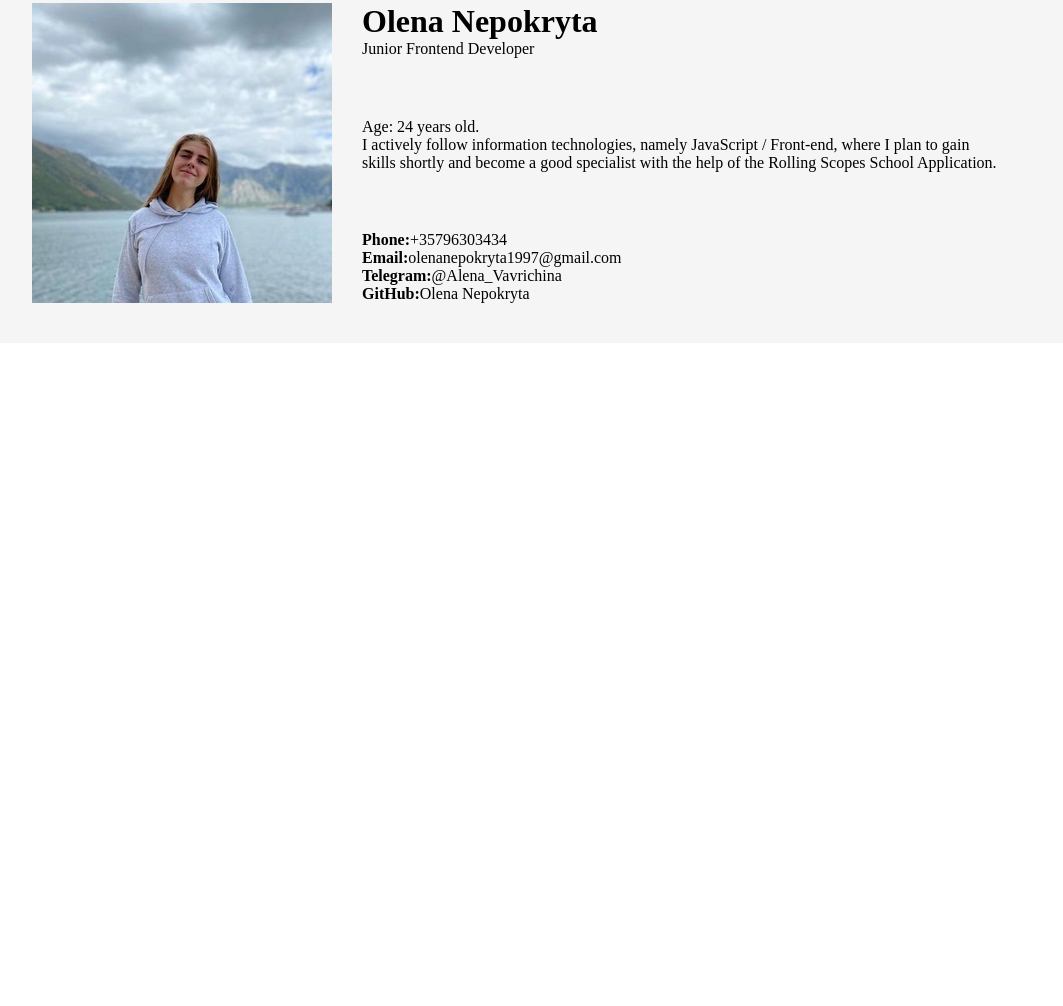
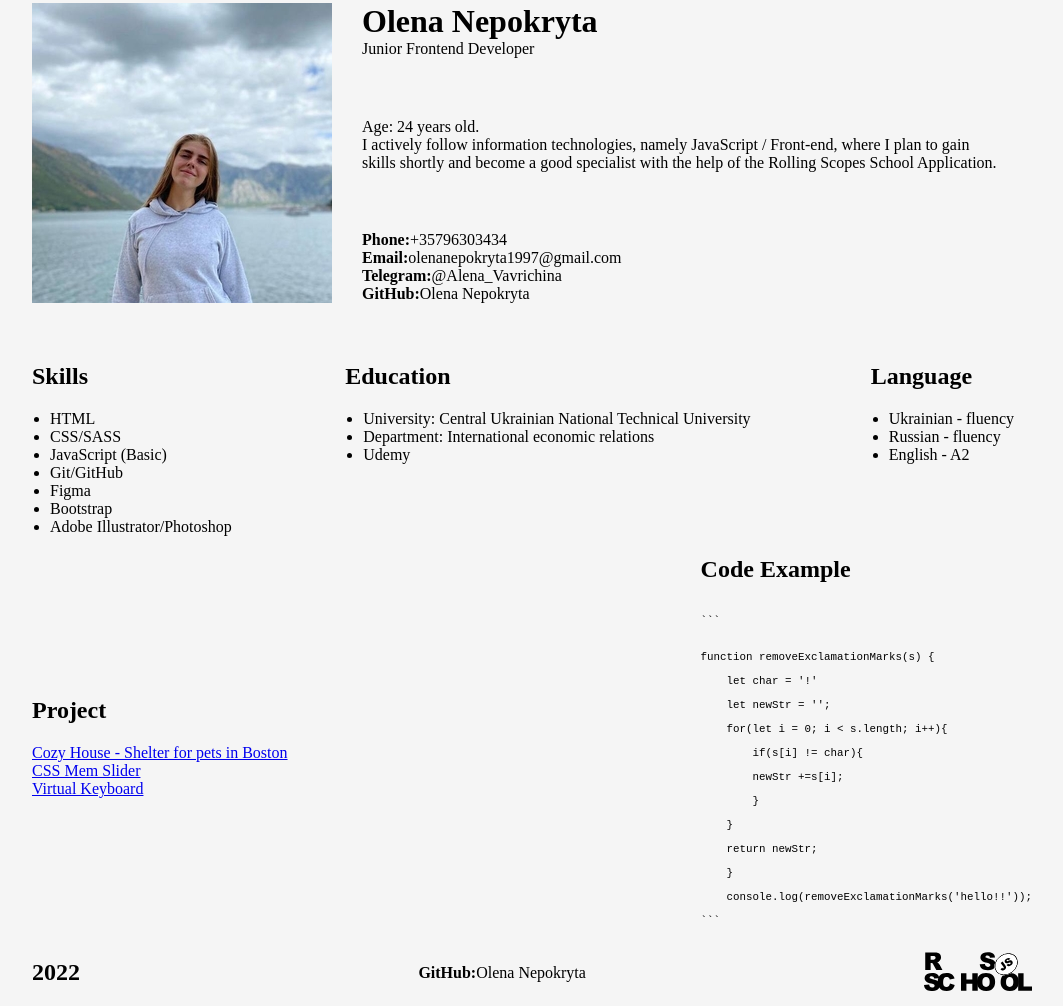
Before and after one commit to Nepokryta/rsschool-cv, a plain HTML site: page index.html in a window 1280 px wide. Shown: the part 115-1121 px from the top of the page, without its empty margins (108-1171 px from the left). Before the commit the page ends 800 px from the top, so only its background shows below. Drawn offline with Linux system fonts and the light colour scheme.

Commit message:
feat: add lodo school, section third and footer to html and css

````diff
--- a/index.html
+++ b/index.html
@@ -13,29 +13,29 @@
             <header class="header">
                 <ul class="header_menu">
                     <li class="header_item">
-                        <div class="header_link">About Me</div>
+                        <a href="#main" class="header_link">About Me</s>
                     </li>
                     <li class="header_item">
-                        <div class="header_link">Contact</div>
+                        <a href="#main" class="header_link">Contact</a>
                     </li>
                     <li class="header_item">
-                        <div class="header_link">Skills</div>
+                        <a href="#second_main" class="header_link">Skills</a>
                     </li>
                     <li class="header_item">
-                        <div class="header_link">Code Example</div>
+                        <a href="#second_main" class="header_link">Education</a>
                     </li>
                     <li class="header_item">
-                        <div class="header_link">Education</div>
+                        <a href="#second_main" class="header_link">Language</a>
                     </li>
                     <li class="header_item">
-                        <div class="header_link">Language</div>
+                        <a href="#projects" class="header_link">Projects</a>
                     </li>
                     <li class="header_item">
-                        <div class="header_link">Projects</div>
+                        <a href="#projects" class="header_link">Code Example</a>
                     </li>
                 </ul>
             </header>
-            <main class="main">
+            <main class="main" id="main">
                 <div class="main_wrapper">
                     <div class="main_description">
                         <h1 class="main_title">Olena Nepokryta</h1>
@@ -46,26 +46,99 @@
                         <ul class="contact">
                             <li class="contact_info">
                                 <div class="contact_title">Phone:</div>
-                                <div class="contact_description"><a href="tel:+35796303434"></a>+35796303434</div>
-
+                                <a href="tel:+35796303434" class="contact_description">+35796303434</a>
                             </li>
                             <li class="contact_info">
                                 <div class="contact_title">Email:</div>
-                                <div class="contact_description"><a href="mailto:olenanepokryta1997@gmail.com"></a>olenanepokryta1997@gmail.com</div>
+                                <a href="mailto:olenanepokryta1997@gmail.com" class="contact_description"> olenanepokryta1997@gmail.com</a>
                             </li>
                             <li class="contact_info">
                                 <div class="contact_title">Telegram:</div>
-                                <div class="contact_description"><a href="https://t.me/Alena_Vavrichina"></a>@Alena_Vavrichina</div>
+                                <a href="https://t.me/Alena_Vavrichina" class="contact_description">@Alena_Vavrichina</a>
                             </li>
                             <li class="contact_info">
                                 <div class="contact_title">GitHub:</div>
-                                <div class="contact_description"><a href="https://github.com/Nepokryta"></a>Olena Nepokryta</div>
+                                <a href="https://github.com/Nepokryta" class="contact_description">Olena Nepokryta</a>
                             </li>
                         </ul>
                     </div>
                 </div>
                 <img src="img/me.jpg" alt="my_photo">
             </main>
+            <section class="second_main" id="second_main">
+                <div class="container">
+                    <div class="second_page">
+                        <div class="skills">
+                            <h2>Skills</h2>
+                            <ul class="skills_info">
+                                <li>HTML</li>
+                                <li>CSS/SASS</li>
+                                <li>JavaScript (Basic)</li>
+                                <li>Git/GitHub</li>
+                                <li>Figma</li>
+                                <li>Bootstrap</li>
+                                <li>Adobe Illustrator/Photoshop</li>
+                            </ul>
+                        </div>
+                        <div class="education">
+                            <h2>Education</h2>
+                            <ul class="education_info">
+                                <li>University: Central Ukrainian National Technical University</li>
+                                <li>Department: International economic relations</li>
+                                <li>Udemy</li>
+                            </ul>
+                        </div>
+                        <div class="language">
+                            <h2>Language</h2>
+                            <ul class="education_info">
+                                <li>Ukrainian - fluency</li>
+                                <li>Russian - fluency</li>
+                                <li>English - A2</li>
+                            </ul>
+                        </div>
+                    </div>
+                </div>
+            </section>
+            <section class="project" id="projects">
+                <div class="container">
+                    <div class="project_block">
+                        <div class="project_info" >
+                            <h2>Project</h2>
+                            <div class="project_description"><a href="https://rolling-scopes-school.github.io/nepokryta-JSFE2022Q1/shelter/index.html">Cozy House - Shelter for pets in Boston</a></div>
+                            <div class="project_description"><a href="https://nepokryta.github.io/CSS-Mem-Slider/cssMemSlider/index.html">CSS Mem Slider</a></div>
+                            <div class="project_description"><a href="https://nepokryta.github.io/VirtualKeyboard/">Virtual Keyboard</a></div>
+                        </div>
+                        <div class="code">
+                            <h2>Code Example</h2>
+                            <pre><br>```</br> </pre>
+                            <pre><br>function removeExclamationMarks(s) {</br></pre>
+                                <pre><br>    let char = '!'</br></pre>
+                                <pre><br>    let newStr = '';</br></pre>
+                                <pre><br>    for(let i = 0; i < s.length; i++){</br></pre>
+                                    <pre><br>        if(s[i] != char){</br></pre>
+                                    <pre><br>        newStr +=s[i];</br></pre>
+                                    <pre><br>        }</br></pre>
+                                    <pre><br>    }</br></pre>
+                                    <pre><br>    return newStr;</br></pre>
+                                    <pre><br>    }</br></pre>
+                                <pre><br>    console.log(removeExclamationMarks('hello!!'));</br></pre>
+                            <pre><br>```</br> </pre>
+                        </div>
+                    </div>
+                </div>
+            </section>
+            <footer class="footer">
+                <div class="container">
+                   <div class="footer_info">
+                        <h2>2022</h2>
+                        <li class="footer_info">
+                            <div class="footer_title">GitHub:</div>
+                            <a href="https://github.com/Nepokryta" class="footer_description">Olena Nepokryta</a>
+                        </li>
+                        <a href="https://rs.school/js/"><img src="img/rs_school_js.svg" class="footer_img" alt="logo_school"></a>
+                   </div>
+                </div>
+            </footer>
         </div>
     </div>
 
--- a/style.css
+++ b/style.css
@@ -27,6 +27,12 @@ body {
 .main_page .header .header_menu .header_item {
     padding: 0 0 0 40px;
 }
+.main_page .header .header_menu .header_link {
+    cursor: pointer;
+    list-style-type: none;
+    color: black;
+    text-decoration: none;
+}
 .main_page .main {
     display: flex;
     justify-content: space-between;
@@ -50,16 +56,58 @@ body {
 
 
 }
-.contact .contact_info {
+.project_block {
+    display: flex;
+    justify-content: space-between;
+    align-items: center;
+}
+.contact .contact_info, .footer_info {
     list-style-type: none;
     display: flex;
+    color: black;
 }
 
-.contact .contact_title {
+.contact .contact_title, .footer_title{
     font-weight: 600;
 }
-.contact .contact_description {
+.contact .contact_description, .footer_description {
+    list-style-type: none;
     text-decoration: none;
     color: black;
     cursor: pointer;
 }
+
+.second_page {
+    display: flex;
+    justify-content: space-between;
+}
+.education {
+    width: 430px;
+}
+h2 {
+    margin: 20px 0;
+    padding: 0;
+}
+
+.skills_info, .education_info {
+    margin: 0;
+    padding: 0 18px;
+}
+
+.project_description {
+    cursor: pointer;
+}
+
+pre {
+    margin: 0;
+    display: flex;
+    font-size: smaller;
+}
+.footer_info {
+    justify-content: space-between;
+    align-items: center;
+}
+.footer_img {
+    list-style-type: none;
+    height: 40px;
+}
````
Also changed, not shown: img/rs_school_js.svg (added).
